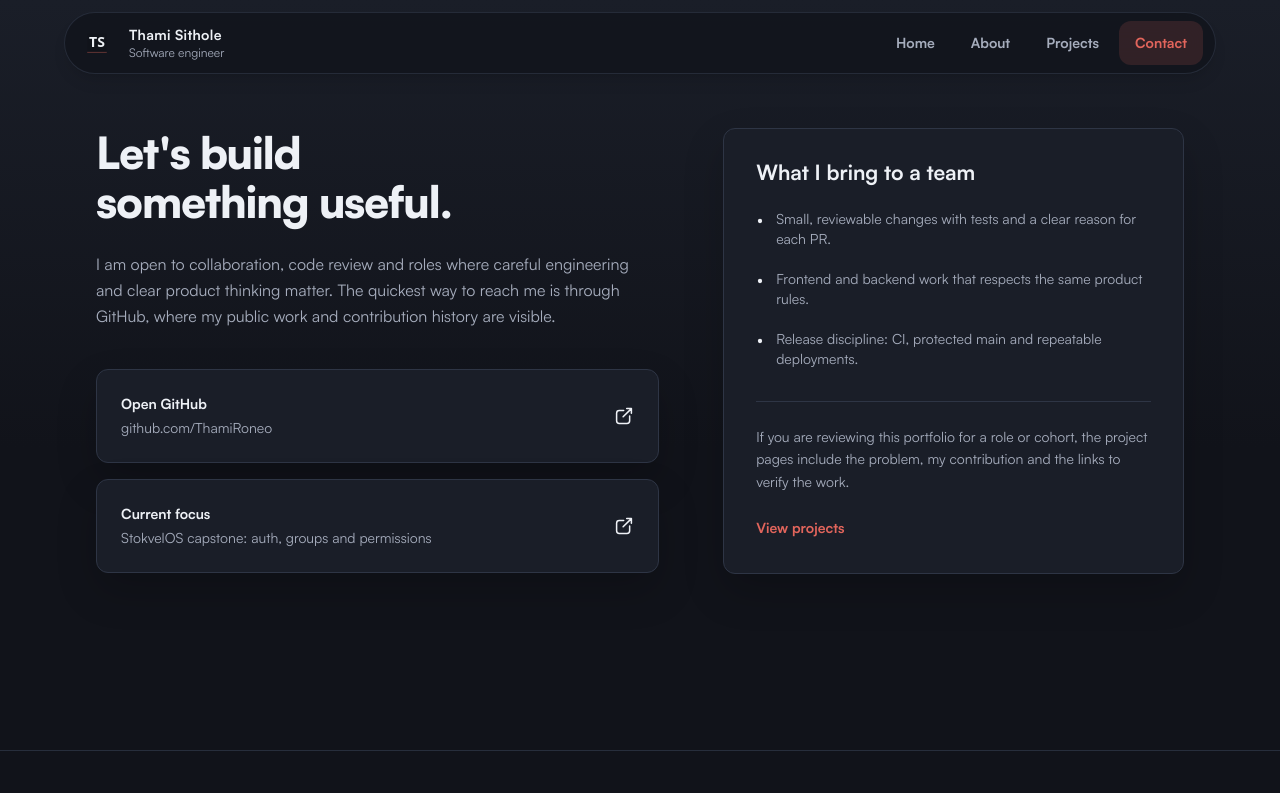
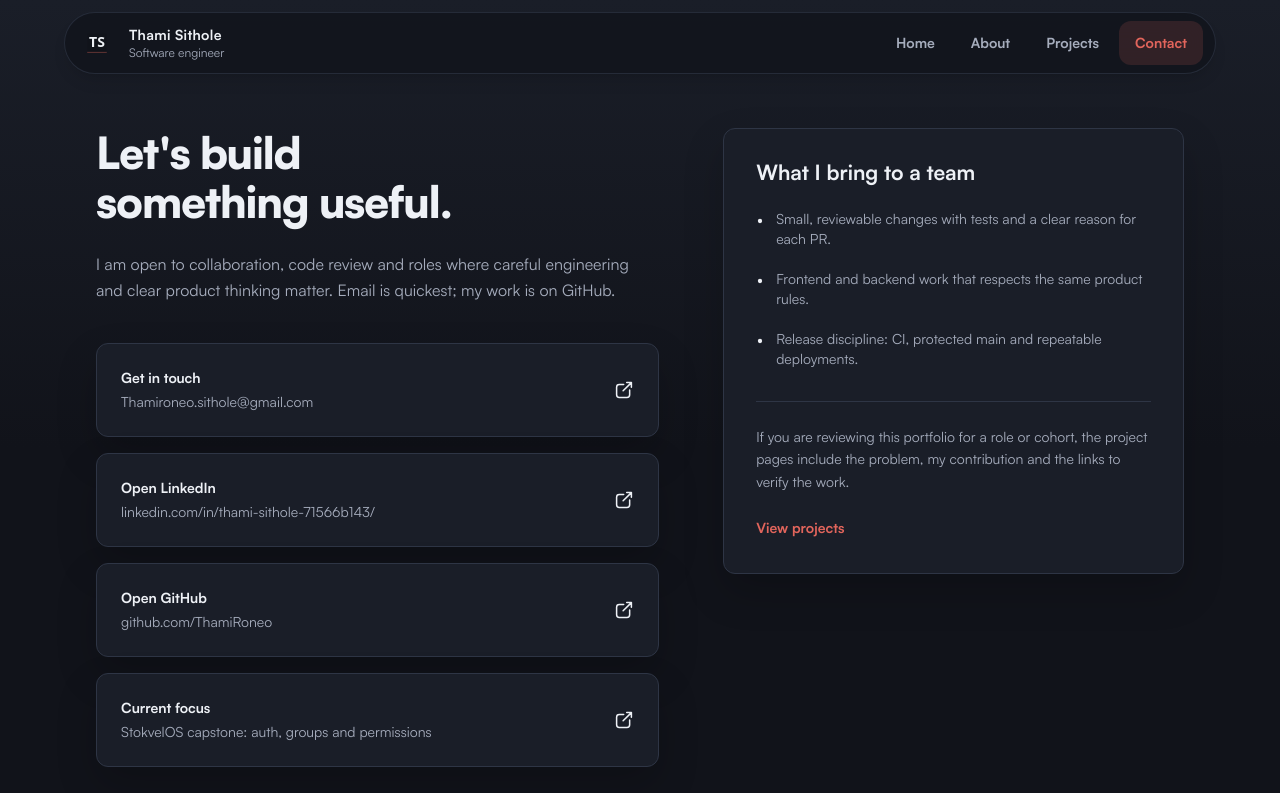
Before and after one commit to ThamiSithole/thami-sithole-portfolio, a Next.js app: page /contact in a window 1280 px wide. Shown: the top 793 px of the page. Built offline with nearby package versions, Linux system fonts and the light colour scheme.

Commit message:
Personalise Contact: email and LinkedIn links (#27)
* feat(contact): add email and LinkedIn contact cards

* docs: record Contact links slice at v1.8 parity

```diff
--- a/src/app/contact/page.tsx
+++ b/src/app/contact/page.tsx
@@ -16,20 +16,69 @@ export default function ContactPage() {
         </h1>
         <p className="mt-6 max-w-xl text-base leading-relaxed text-muted">
           I am open to collaboration, code review and roles where careful engineering and clear
-          product thinking matter. The quickest way to reach me is through GitHub, where my public
-          work and contribution history are visible.
+          product thinking matter. Email is quickest; my work is on GitHub.
         </p>
 
         <div className="mt-10 grid gap-4">
+          <a
+            href="mailto:Thamironeo.sithole@gmail.com"
+            className="card flex items-center justify-between gap-4 p-6 hover:border-accent/50"
+          >
+            <span className="min-w-0">
+              <span className="block text-sm font-bold text-text">Get in touch</span>
+              <span className="mt-1 block break-all text-sm text-muted">
+                Thamironeo.sithole@gmail.com
+              </span>
+            </span>
+            <Image
+              src="/assets/icons/external-link.svg"
+              alt=""
+              aria-hidden="true"
+              width={18}
+              height={18}
+              unoptimized
+              className="size-5 shrink-0 text-accent"
+            />
+          </a>
+
+          <a
+            href="https://www.linkedin.com/in/thami-sithole-71566b143/"
+            target="_blank"
+            rel="noreferrer"
+            className="card flex items-center justify-between gap-4 p-6 hover:border-accent/50"
+          >
+            <span className="min-w-0">
+              <span className="block text-sm font-bold text-text">
+                Open LinkedIn<span className="sr-only"> (opens in a new tab)</span>
+              </span>
+              <span className="mt-1 block break-all text-sm text-muted">
+                linkedin.com/in/thami-sithole-71566b143/
+              </span>
+            </span>
+            <Image
+              src="/assets/icons/external-link.svg"
+              alt=""
+              aria-hidden="true"
+              width={18}
+              height={18}
+              unoptimized
+              className="size-5 shrink-0 text-accent"
+            />
+          </a>
+
           <a
             href="https://github.com/ThamiRoneo"
             target="_blank"
             rel="noreferrer"
             className="card flex items-center justify-between gap-4 p-6 hover:border-accent/50"
           >
-            <span>
-              <span className="block text-sm font-bold text-text">Open GitHub</span>
-              <span className="mt-1 block text-sm text-muted">github.com/ThamiRoneo</span>
+            <span className="min-w-0">
+              <span className="block text-sm font-bold text-text">
+                Open GitHub<span className="sr-only"> (opens in a new tab)</span>
+              </span>
+              <span className="mt-1 block break-all text-sm text-muted">
+                github.com/ThamiRoneo
+              </span>
             </span>
             <Image
               src="/assets/icons/external-link.svg"
@@ -48,8 +97,10 @@ export default function ContactPage() {
             rel="noreferrer"
             className="card flex items-center justify-between gap-4 p-6 hover:border-accent/50"
           >
-            <span>
-              <span className="block text-sm font-bold text-text">Current focus</span>
+            <span className="min-w-0">
+              <span className="block text-sm font-bold text-text">
+                Current focus<span className="sr-only"> (opens in a new tab)</span>
+              </span>
               <span className="mt-1 block text-sm text-muted">
                 StokvelOS capstone: auth, groups and permissions
               </span>
```
Also changed, not shown: 3 other files (tests, documents, lock files or other folders).
